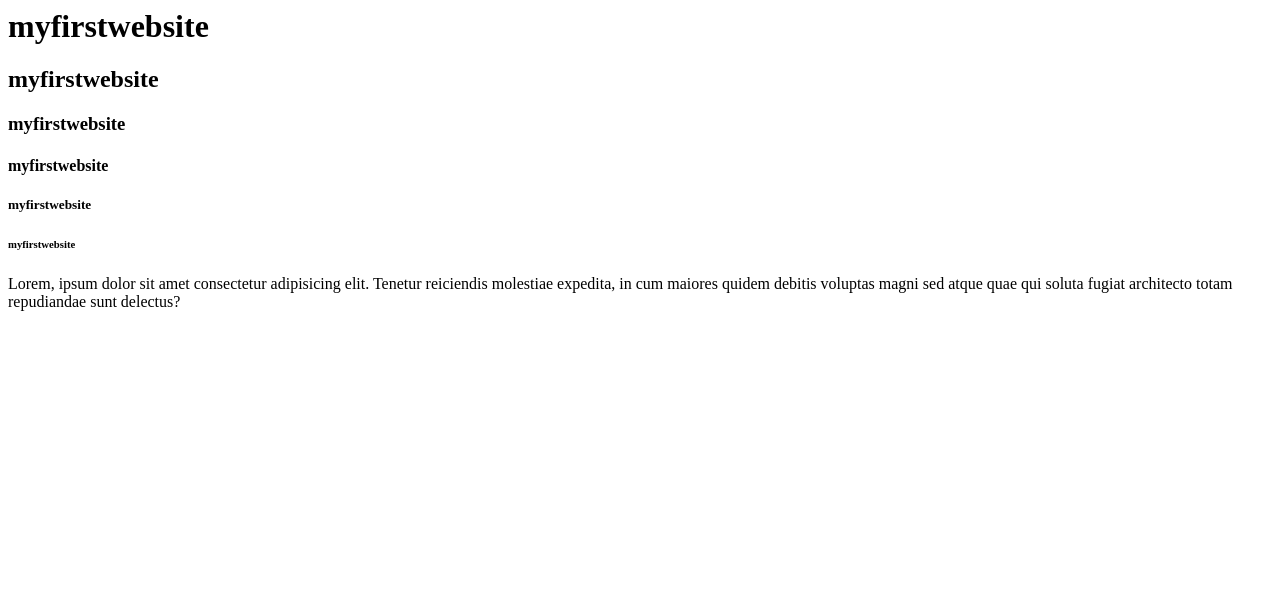
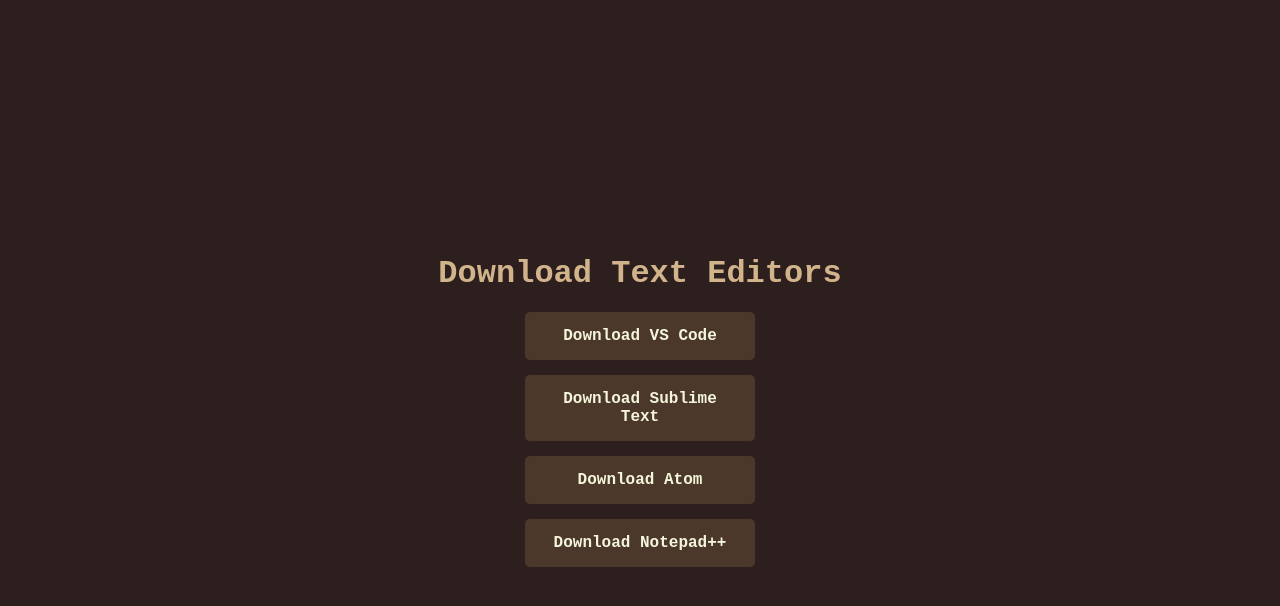
Before and after one commit to C-OFE/myfirstwebsite, a plain HTML site: page index.html in a window 1280 px wide. Drawn offline with Linux system fonts and the light colour scheme.

Commit message:
Update index.html

```diff
--- a/index.html
+++ b/index.html
@@ -1,14 +1,61 @@
-<html>
-    <head>
-        <title>myfirstwebsite</title>
-    </head>
-    <body>
-        <h1>myfirstwebsite</h1>
-        <h2>myfirstwebsite</h2>
-        <h3>myfirstwebsite</h3>
-        <h4>myfirstwebsite</h4>
-        <h5>myfirstwebsite</h5>
-        <h6>myfirstwebsite</h6>
-        <p>Lorem, ipsum dolor sit amet consectetur adipisicing elit. Tenetur reiciendis molestiae expedita, in cum maiores quidem debitis voluptas magni sed atque quae qui soluta fugiat architecto totam repudiandae sunt delectus?</p>
-    </body>
+<!DOCTYPE html>
+<html lang="en">
+<head>
+    <meta charset="UTF-8">
+    <meta name="viewport" content="width=device-width, initial-scale=1.0">
+    <title>Download Text Editors</title>
+    <style>
+        body {
+            font-family: 'Courier New', Courier, monospace;
+            background-color: #2E1F1F;
+            color: #D2B48C;
+            display: flex;
+            flex-direction: column;
+            align-items: center;
+            justify-content: center;
+            height: 100vh;
+            margin: 0;
+        }
+        h1 {
+            margin-bottom: 20px;
+        }
+        .editor-container {
+            display: flex;
+            flex-direction: column;
+            gap: 15px;
+        }
+        .editor {
+            background-color: #4B382A;
+            border-radius: 5px;
+            padding: 15px;
+            text-align: center;
+            width: 200px;
+        }
+        .editor a {
+            text-decoration: none;
+            color: #F5F5DC;
+            font-weight: bold;
+        }
+        .editor a:hover {
+            color: #FFFFFF;
+        }
+    </style>
+</head>
+<body>
+    <h1>Download Text Editors</h1>
+    <div class="editor-container">
+        <div class="editor">
+            <a href="https://code.visualstudio.com/download" target="_blank">Download VS Code</a>
+        </div>
+        <div class="editor">
+            <a href="https://www.sublimetext.com/3" target="_blank">Download Sublime Text</a>
+        </div>
+        <div class="editor">
+            <a href="https://atom.io/" target="_blank">Download Atom</a>
+        </div>
+        <div class="editor">
+            <a href="https://notepad-plus-plus.org/downloads/" target="_blank">Download Notepad++</a>
+        </div>
+    </div>
+</body>
 </html>
```
